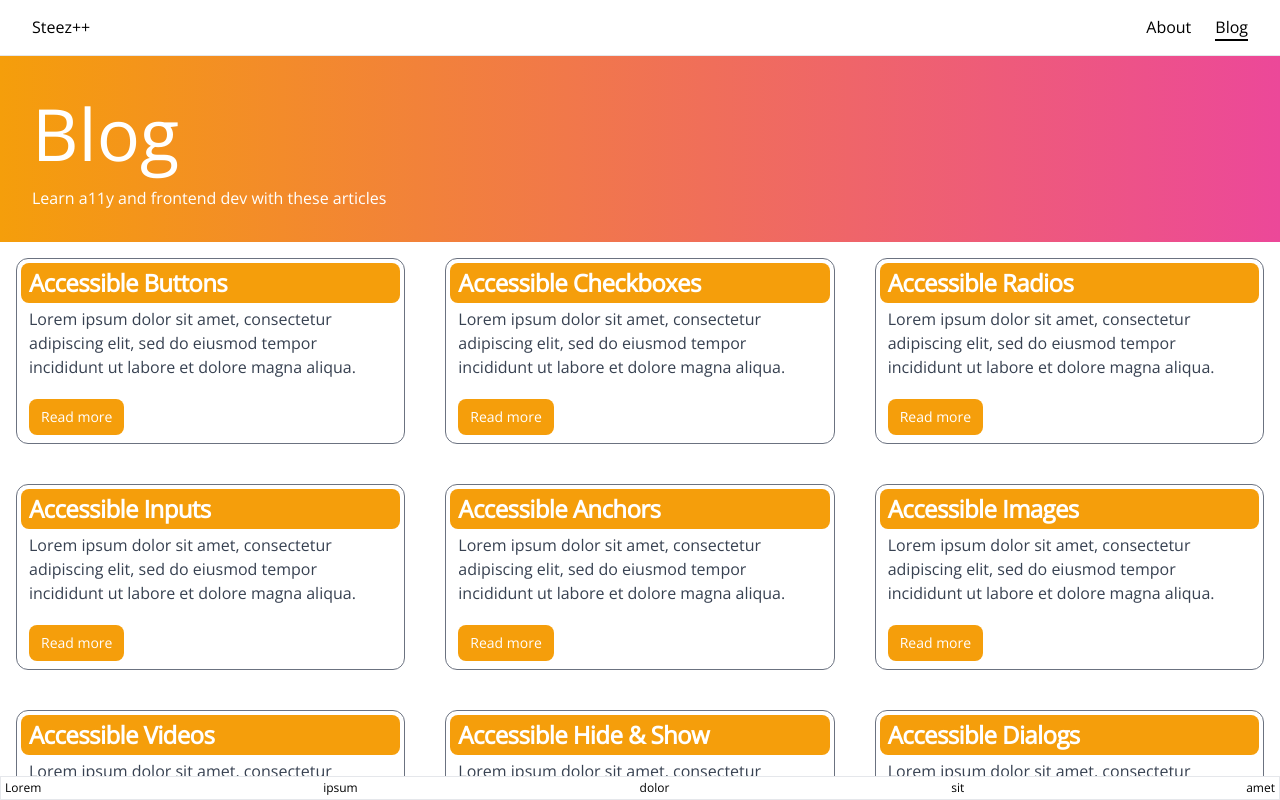
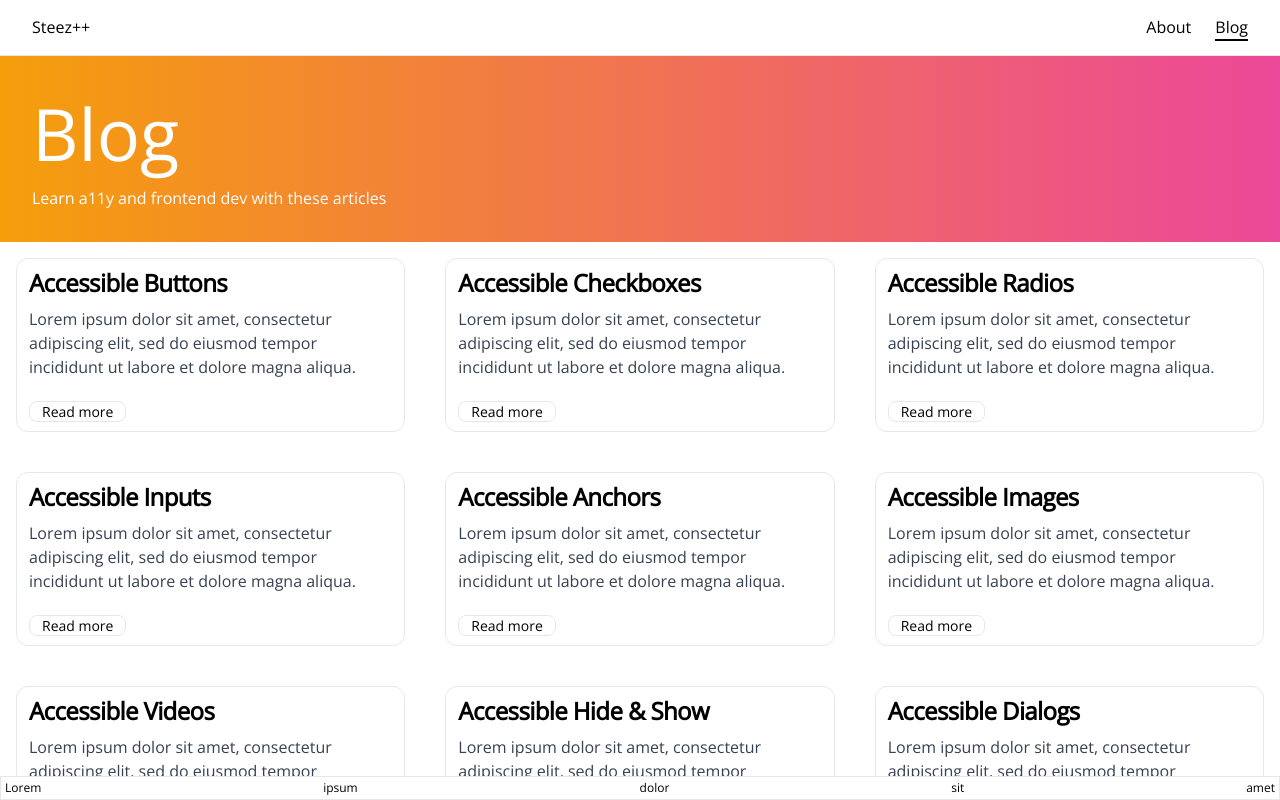
Before and after one commit to steezplusplus/Accessible-Web-Components, a Next.js app: page /blog in a window 1280 px wide. Built offline with nearby package versions, Linux system fonts and the light colour scheme.

Commit message:
feat: simplify article

```diff
--- a/app/blog/_components/article/Article.tsx
+++ b/app/blog/_components/article/Article.tsx
@@ -9,17 +9,17 @@ export type ArticleProps = {
 export function Article(props: ArticleProps) {
   const { title, description, slug } = props;
   return (
-    <article className="rounded-[0.75rem] border border-gray-500 bg-white p-1">
-      <header className="rounded-lg border-transparent bg-amber-500">
+    <article className="rounded-[0.75rem] border p-1">
+      <header className="rounded-lg px-2 py-1">
         <Link href={`/blog/${slug}`}>
-          <h3 className="px-2 py-1 text-2xl font-bold tracking-tight text-white">{title}</h3>
+          <h3 className="text-2xl font-bold tracking-tight">{title}</h3>
         </Link>
       </header>
       <section className="px-2 py-1">
-        <p className="mb-3 font-normal text-gray-700">{description}</p>
+        <p className="mb-3 font-light text-gray-700">{description}</p>
       </section>
       <footer className="px-2 py-1">
-        <Link className="inline-flex items-center rounded-lg bg-amber-500 px-3 py-2 text-center text-sm font-medium text-white hover:bg-blue-800 focus:ring-4 focus:ring-blue-300" href={`/blog/${slug}`}>
+        <Link className="rounded-lg border px-3 text-center text-sm font-medium" href={`/blog/${slug}`}>
           Read more
         </Link>
       </footer>
```
